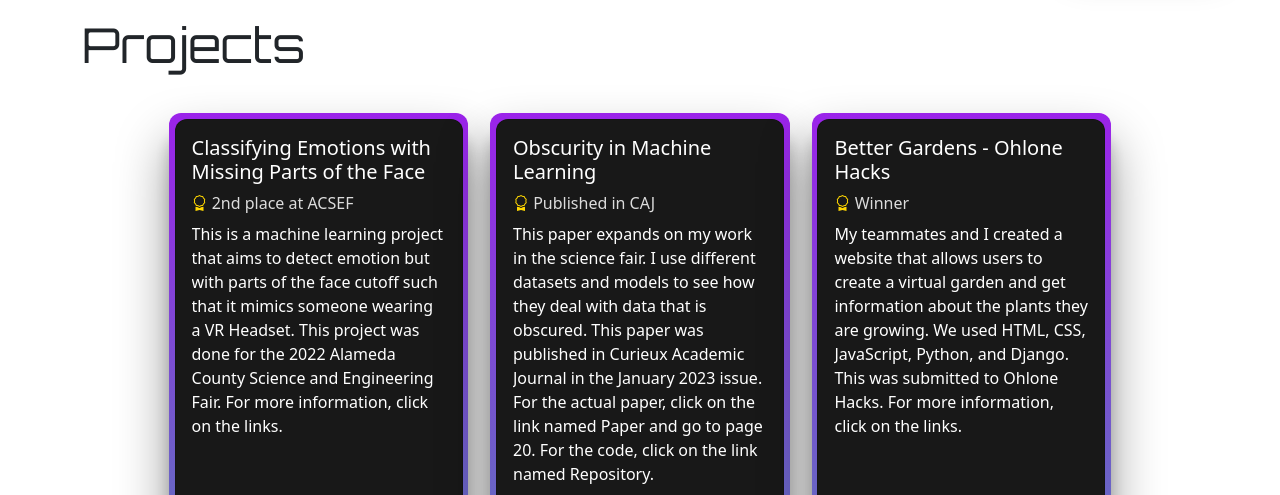
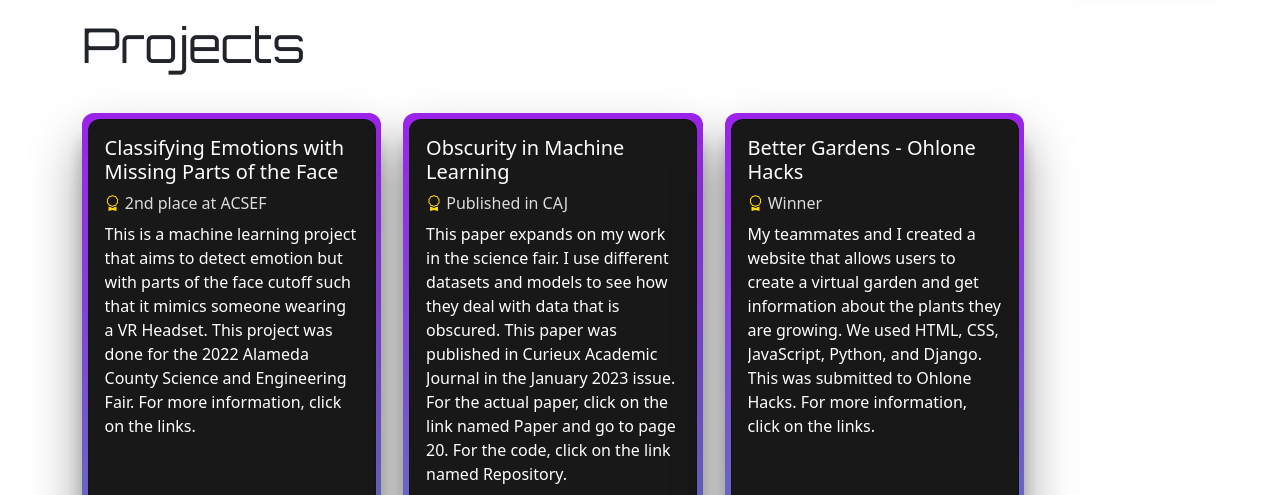
Before and after one commit to KartikPulipati/kartikPortfolioWebsite, a plain HTML site: page projects.html in a window 1280 px wide. Shown: the part 125-620 px from the top of the page. Drawn offline with nearby package versions, Linux system fonts and the light colour scheme; a web font is replaced by a local one.

Commit message:
V4.2.1
Made sure the cards were centered even if they were resized from more than to 2 cards per row to 2 or less cards per card. The animation now starts when the card body comes into view not when the top few pixels of the card come into view. Also cleaned up the JS code in projects.html.

```diff
--- a/projects.html
+++ b/projects.html
@@ -35,7 +35,7 @@
             display: flex;
             flex-direction: row;
             flex-wrap: wrap;
-            justify-content: flex-start;
+            /* justify-content: flex-start; */
             row-gap: 25px;
             column-gap: 2%;
         }
@@ -317,34 +317,36 @@
 
     <script src="js/navbar.js"></script>
     <script>
+        function getColumns() {
+            const container_width = document.getElementById('cards').offsetWidth;
+            const cards = document.getElementsByClassName('card-outline')[0];
+            const max_columns = Math.floor((0.96 * container_width) / cards.offsetWidth);
+            return max_columns;
+
+        }
+
+        const total_cards = document.getElementsByClassName('card-outline').length;
+
         function spacing() {
             const navbar_height = document.getElementById('myNavbar').offsetHeight;
             document.getElementById('projects').style.marginTop = (navbar_height + 30) + 'px';
+            const columns = getColumns();
+            if (columns <= 2) {
+                document.getElementById('cards').style.justifyContent = 'center';
+            } else {
+                document.getElementById('cards').style.justifyContent = 'flex-start';
+            }
         }
+
         spacing();
         window.addEventListener('resize', spacing);
 
-        const container_width = document.getElementById('cards').offsetWidth;
-        const cards = document.getElementsByClassName('card-outline')[0];
-
-        const max_columns = Math.floor((0.96 * container_width) / cards.offsetWidth);
-
-        const total_num = document.getElementsByClassName('card-outline').length;
-
-        const rows = Math.ceil(total_num / max_columns);
-
-        if (rows > 2) {
-            document.getElementById('cards').style.justifyContent = 'center';
-        }
-
         let col_num = 1;
         let delay = 100;
-        for (let i = 0; i < total_num; i++) {
+        for (let i = 0; i < total_cards; i++) {
             const card = document.getElementsByClassName('card-outline')[i];
             card.style.transitionDelay = delay + "ms";
-            console.log(card, card.style.transitionDelay);
-            console.log(card, delay);
-            if (col_num == max_columns) {
+            if (col_num == getColumns()) {
                 col_num = 1;
                 delay = 100;
             }
@@ -358,14 +360,14 @@
         function handleIntersection(entries) {
             entries.map((entry) => {
                 if (entry.isIntersecting) {
-                    entry.target.classList.add('show')
+                    entry.target.parentElement.parentElement.parentElement.classList.add('show');
                 }
             });
         }
 
         const observer = new IntersectionObserver(handleIntersection);
 
-        const targets = document.querySelectorAll('.card-outline');
+        const targets = document.querySelectorAll('.card-text');
 
         targets.forEach(function (target) {
             observer.observe(target);
```
